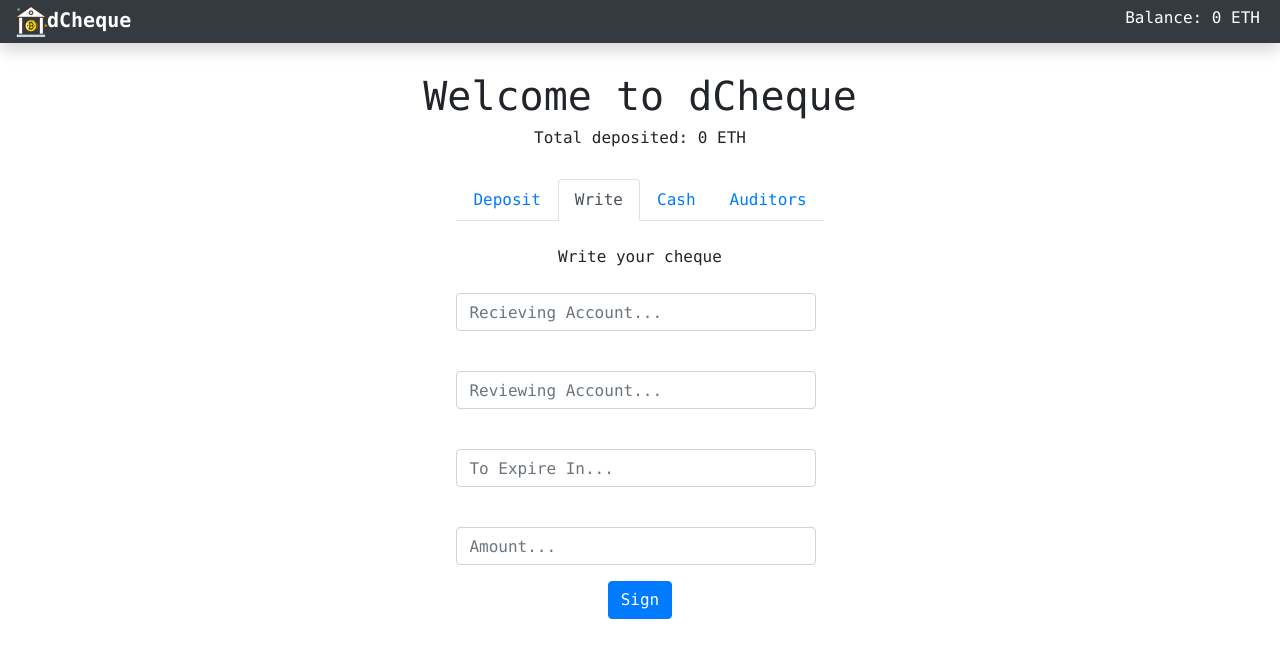
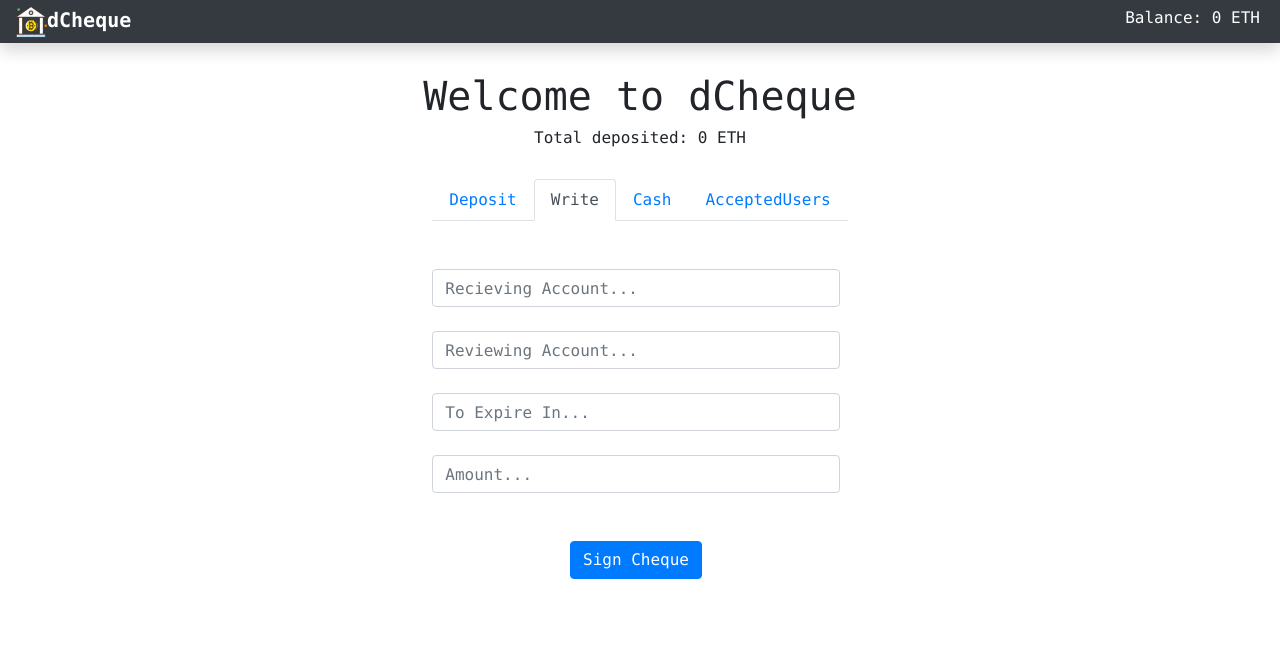
Before and after one commit to denotalabs/denota-app, a React (Create React App) app: page / in a window 1280 px wide. Both pictures are taken after a click on the tab "Write". Shown: the top 658 px of the page. Built offline with nearby package versions, Linux system fonts and the light colour scheme.

Commit message:
fix writeCheque ether units, add function selector to ethers call, add AcceptedUsers tab and functionality

```diff
--- a/package.json
+++ b/package.json
@@ -1,6 +1,9 @@
 {
   "name": "dcheque",
   "version": "0.1.0",
+  "description": "Decentralized Cheque",
+  "author": "dCheque Team",
+  "homepage": ".",
   "private": true,
   "dependencies": {
     "@openzeppelin/contracts": "3.3.0",
--- a/src/components/App.js
+++ b/src/components/App.js
@@ -1,7 +1,7 @@
-import { Tabs, Tab } from 'react-bootstrap'
+import { Tabs, Tab, Form } from 'react-bootstrap'
 import dCheque from '../abis/dCheque.json'
 import React, { Component } from 'react';
-import dcheque from '../dcheque.png';
+import dchequeImage from '../dcheque.png';
 import { ethers } from 'ethers';
 import './App.css';
 
@@ -65,7 +65,7 @@ class App extends Component {
             target="_blank"
             rel="noopener noreferrer"
           >
-        <img src={dcheque} className="App-logo" alt="logo" height="32"/>
+        <img src={dchequeImage} className="App-logo" alt="logo" height="32"/>
           <b>dCheque</b>
         </a>
         <h6 style={{color: "rgb(255, 255, 255)", marginRight:'20px'}}>Balance: {this.state.userBalance} ETH</h6>
@@ -110,15 +110,16 @@ class App extends Component {
                 <Tab eventKey="write" title="Write">
                   <div>
                     <br></br>
-                    Write your cheque
-                    <form onSubmit={(e) => {
+                    <form className='form-group mr-sm-2' onSubmit={(e) => {
                       e.preventDefault()
                       let amount = this.amount.value;
-                      amount = ethers.utils.formatEther(amount) // convert to wei
-                      let [duration, auditor, bearer] = [this.duration.value, this.reviewer.value, this.bearer.value]
-                      this.state.dcheque.writeCheque(amount, duration, auditor, bearer)
+                      amount = ethers.utils.parseEther(amount); //console.log(amount)
+                      let [duration, auditor, bearer] = [this.expiry.value, this.reviewer.value, this.bearer.value]; console.log(duration, auditor, bearer)
+                      if (this.state.dcheque!==null){
+                        this.state.dcheque.functions['writeCheque(uint256,uint256,address,address)'](amount, duration, auditor, bearer)
+                      }
                     }}>
-                      <div className='form-group mr-sm-2'>
+                      <div>
                         <br></br>
                           <input
                             id='bearer'
@@ -129,7 +130,7 @@ class App extends Component {
                             ref={(input) => { this.bearer = input}}
                           />
                       </div>
-                      <div className='form-group mr-sm-2'>
+                      <div>
                         <br></br>
                           <input
                             id='reviewer'
@@ -140,7 +141,7 @@ class App extends Component {
                             ref={(input) => { this.reviewer = input}}
                           />
                       </div>
-                      <div className='form-group mr-sm-2'>
+                      <div>
                         <br></br>
                           <input
                             id='expiry'
@@ -151,7 +152,7 @@ class App extends Component {
                             ref={(input) => { this.expiry = input}}
                           />
                       </div>
-                      <div className='form-group mr-sm-2'>
+                      <div>
                         <br></br>
                           <input
                             id='amount'
@@ -162,8 +163,8 @@ class App extends Component {
                             ref={(input) => { this.amount = input}}
                           />
                       </div>
-                      <div>
-                        <button type='submit' className='btn btn-primary'>Sign</button>
+                      <div className='form-group mt-5'>
+                        <button type='submit' className='btn btn-primary'>Sign Cheque</button>
                       </div>
                     </form>
                   </div>
@@ -182,7 +183,7 @@ class App extends Component {
                       <br></br>
                         <input
                           id='depositAmount'
-                          step="0.01"
+                          step="1"
                           type='number'
                           className="form-control form-control-md"
                           placeholder='Cheque Identifier'
@@ -190,18 +191,56 @@ class App extends Component {
                           ref={(input) => { this.chequeID = input}}
                         />
                       </div>
-                      <button type='submit' className='btn btn-primary'>Deposit</button>
+                      <button type='submit' className='btn btn-primary'>Cash Cheque</button>
                     </form>
                   </div>
                 </Tab>
-                <Tab eventKey="auditors" title="Auditors">
+                <Tab eventKey="acceptedUsers" title="AcceptedUsers">
                   <br></br>
-                    Reviewers
-                    <br></br>
-                    <br></br>
-                  <div>
-                    <button type='submit' className='btn btn-primary' onClick={(e) => this.setReviewer(e)}>Update</button>
-                  </div>
+                  You are a(n) __ accepting cheques from...
+                  <br></br>
+                  <br></br>
+                  <Form onSubmit={(e) => {
+                    e.preventDefault()
+                    let acceptedAddress = this.acceptedAddress.value
+                    if (this.userType2.checked){  // merchant accepts this auditor
+                      this.state.dcheque.setAcceptedAuditor(acceptedAddress)
+                    } else{  // auditor accepts this user
+                      this.state.dcheque.setAcceptedDrawers(acceptedAddress)
+                      this.state.dcheque.setAllowedDuration(60*60*24*7)
+                    }
+                    }}>
+                    <div key={`inline-${'radio'}`} className="mb-3">
+                        <Form.Check ref={(input) => { this.userType2 = input}}
+                          defaultChecked={true}
+                          inline
+                          label="Merchant"
+                          value='1'
+                          name="group1"
+                          type={'radio'}
+                          id={`inline-${'radio'}-2`}
+                        />
+                        <Form.Check ref={(input) => { this.userType3 = input}}
+                          inline
+                          label="Auditor"
+                          value='2'
+                          name="group1"
+                          type={'radio'}
+                          id={`inline-${'radio'}-3`}
+                        />
+                      </div>
+                      <input
+                          id='acceptedAddress'
+                          type='text'
+                          className="form-control form-control-md mt-2"
+                          placeholder='Address...'
+                          required
+                          ref={(input) => { this.acceptedAddress = input}}
+                        />
+                        <div>
+                          <button type='submit' className='btn btn-primary mt-3'>Add Address</button>
+                        </div>
+                  </Form>
                 </Tab>
               </Tabs>
               </div>
```
